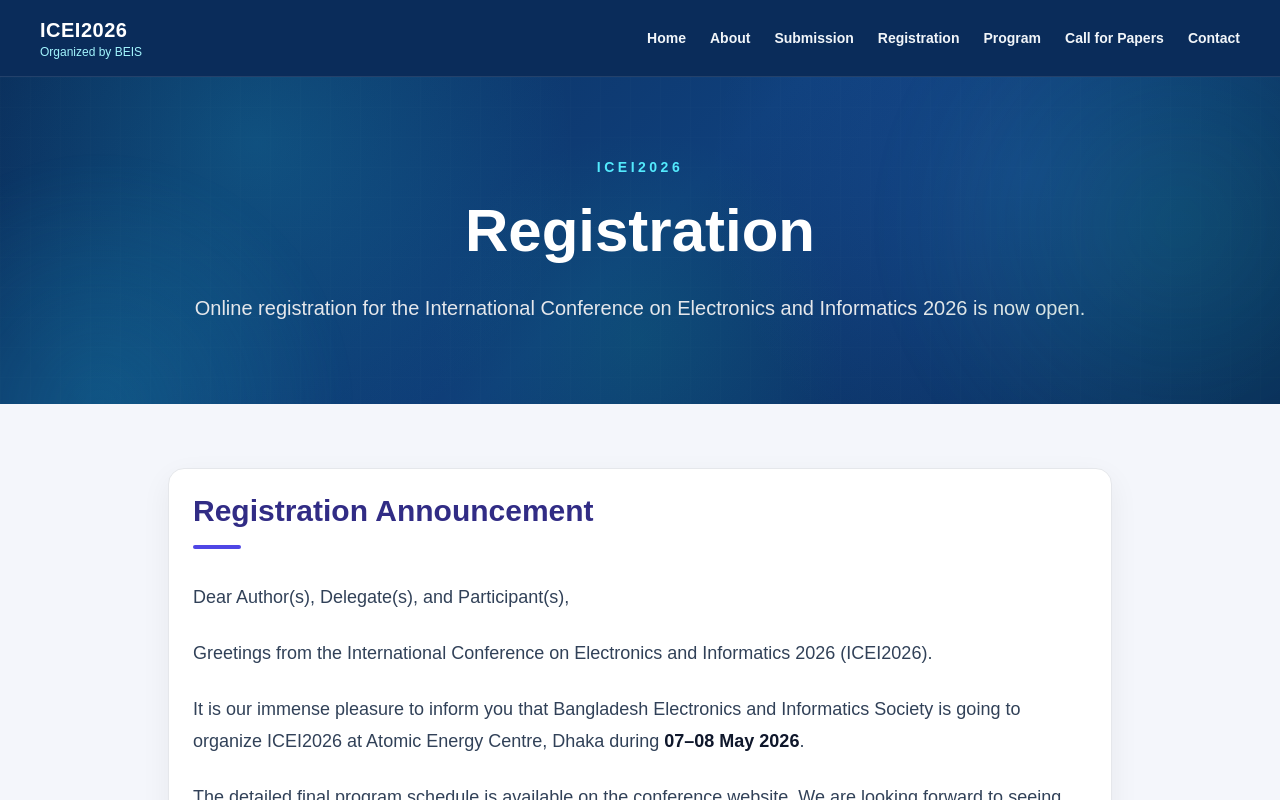
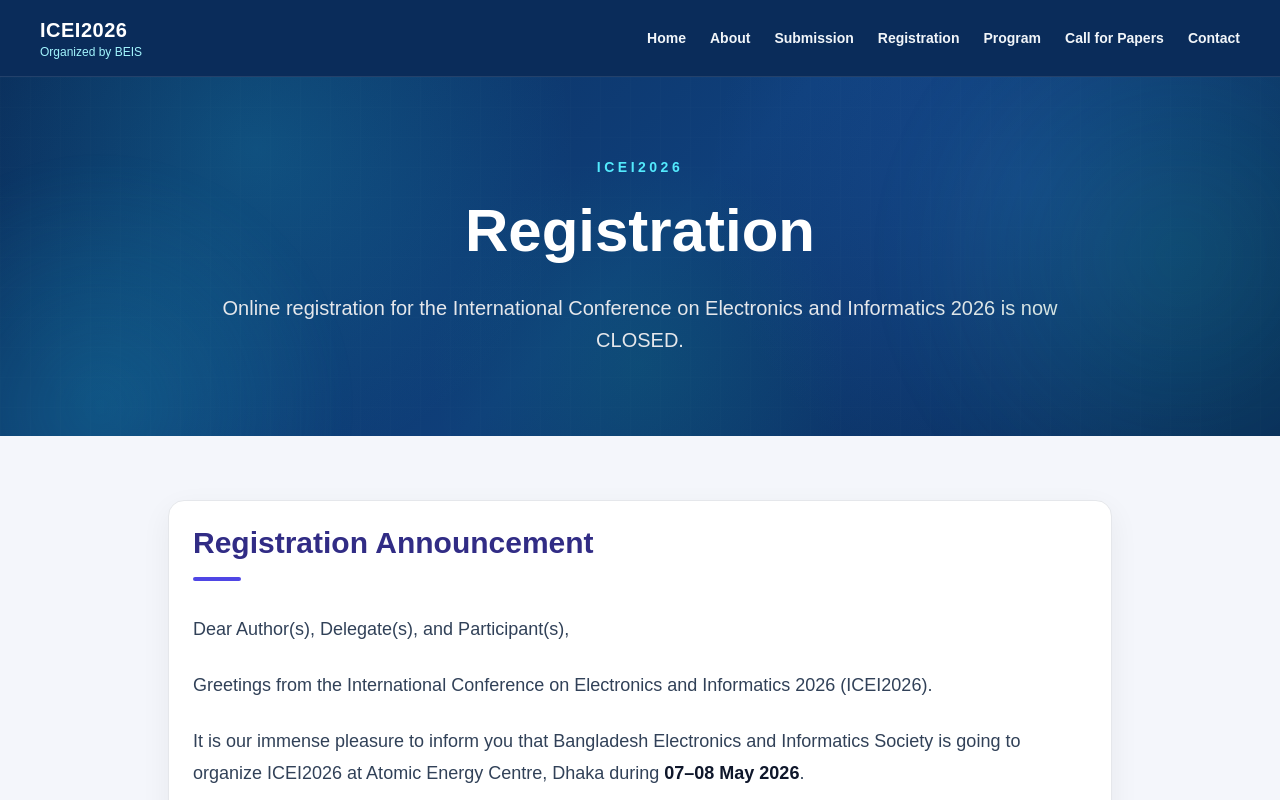
Before and after one commit to mazid07066/icei-beis-1989, a Next.js app: page /registration in a window 1280 px wide. Shown: the top 800 px of the page. Built offline with nearby package versions, Linux system fonts and the light colour scheme.

Commit message:
Registration closed

```diff
--- a/app/registration/page.tsx
+++ b/app/registration/page.tsx
@@ -15,7 +15,7 @@
 
           <p className="mx-auto mt-6 max-w-4xl text-lg leading-8 text-gray-200 md:text-xl">
             Online registration for the International Conference on Electronics
-            and Informatics 2026 is now open.
+            and Informatics 2026 is now CLOSED.
           </p>
         </div>
       </section>
```
